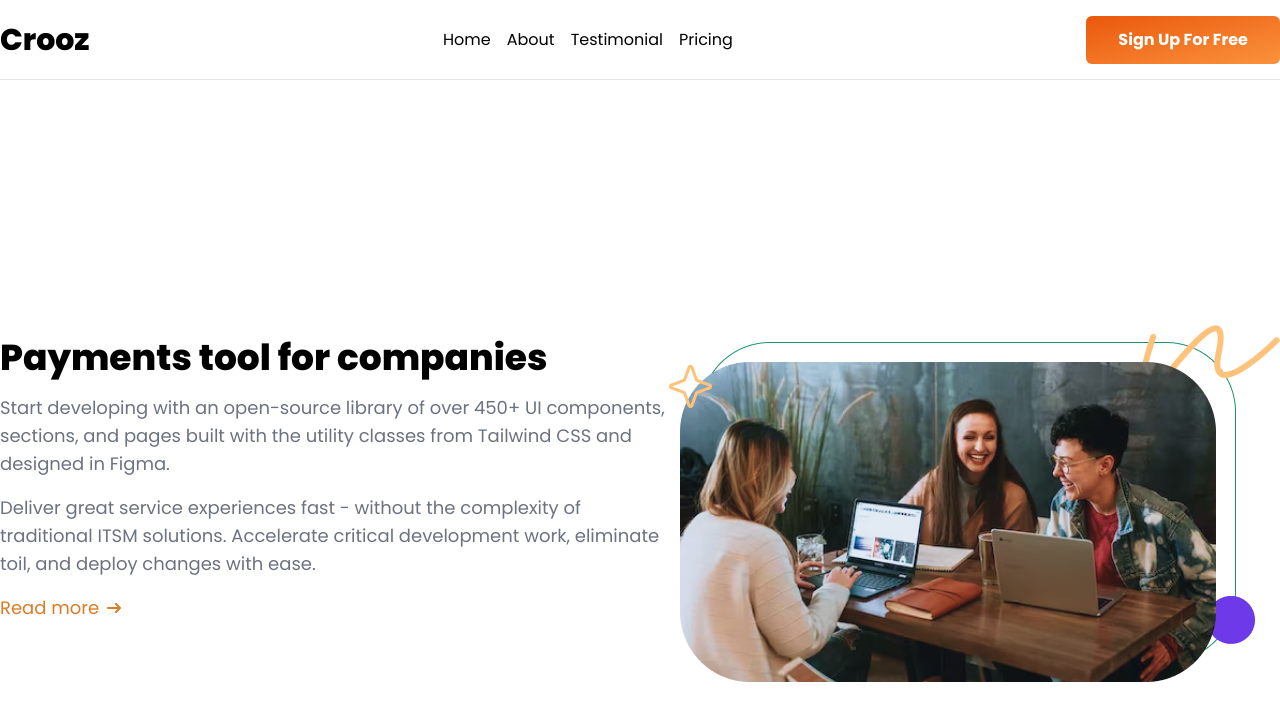
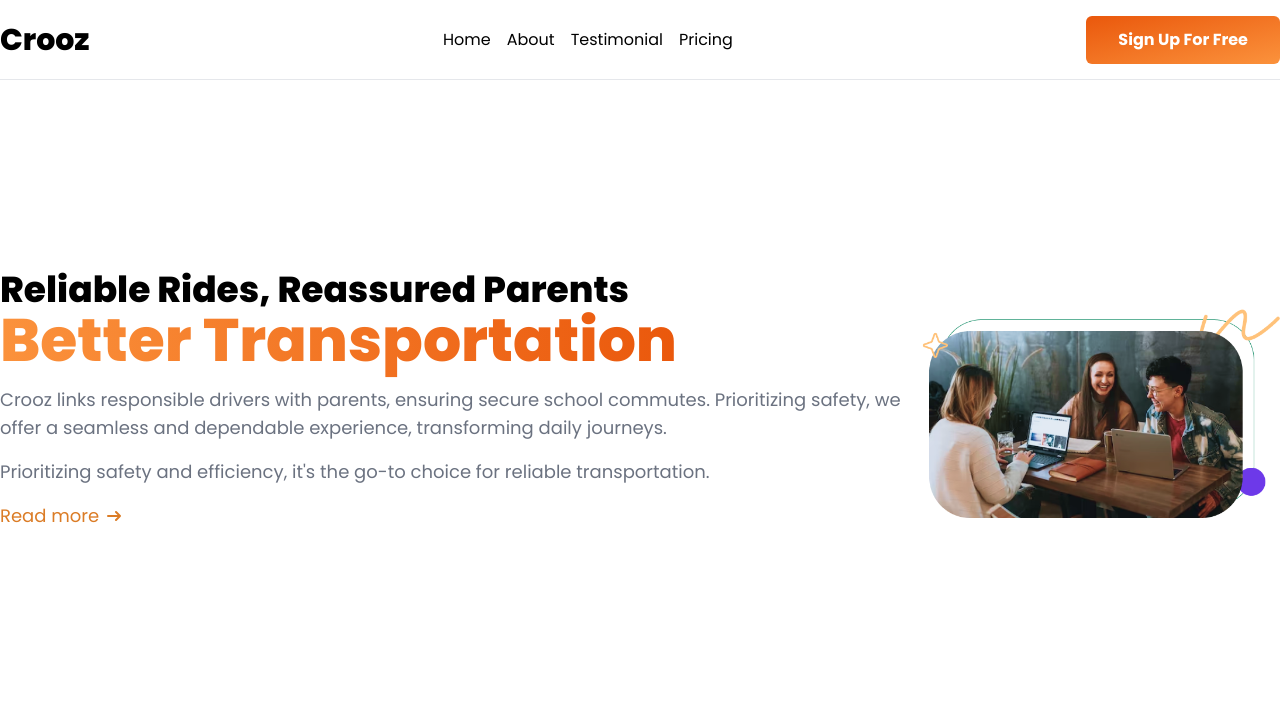
Before and after one commit to Manuel-heav/Crooz, a React (Vite) app: page / in a window 1280 px wide. Shown: the top 720 px of the page. Built offline with nearby package versions, Linux system fonts and the light colour scheme.

Commit message:
hero section

```diff
--- a/src/components/Header.jsx
+++ b/src/components/Header.jsx
@@ -8,7 +8,7 @@ const Header = () => {
     const handleClick = () => setToggle(!toggle)
 
   return (
-    <div className='w-full h-[80px] bg-white border-b'>
+    <div className='w-full h-[80px] bg-white border-b z-[4]'>
         <div className='md:max-w-[1480px] max-w-[600px] m-auto w-full h-full flex justify-between items-center md:px-0 px-4'>
 
             <Link to="/">
--- a/src/components/Hero.jsx
+++ b/src/components/Hero.jsx
@@ -3,11 +3,13 @@ import { cta } from '../assets'
 
 const Hero = () => {
   return (
-    <div className='md:max-w-[1480px] max-w-[600px] m-auto w-full h-screen flex justify-between items-center md:px-0'>
+      <div className='md:max-w-[1480px] max-w-[600px] m-auto w-full h-[80vh] flex flex-col md:flex-row justify-between items-center md:px-0'>
         <div>
-          <h2 className="text-4xl font-extrabold">Payments tool for companies</h2>
-          <p className="my-4 text-lg text-gray-500">Start developing with an open-source library of over 450+ UI components, sections, and pages built with the utility classes from Tailwind CSS and designed in Figma.</p>
-          <p className="mb-4 text-lg font-normal text-gray-500 dark:text-gray-400">Deliver great service experiences fast - without the complexity of traditional ITSM solutions. Accelerate critical development work, eliminate toil, and deploy changes with ease.</p>
+          <h2 className="text-4xl font-extrabold">Reliable Rides, Reassured Parents</h2>
+          <h1 class="mb-4 text-3xl font-extrabold text-gray-900 dark:text-white md:text-5xl lg:text-6xl"><span class="text-transparent bg-clip-text bg-gradient-to-r to-orange-600 from-orange-400">Better Transportation</span></h1>
+          <p className="my-4 text-lg text-gray-500">
+          Crooz links responsible drivers with parents, ensuring secure school commutes. Prioritizing safety, we offer a seamless and dependable experience, transforming daily journeys.</p>
+          <p className="mb-4 text-lg font-normal text-gray-500 dark:text-gray-400">Prioritizing safety and efficiency, it's the go-to choice for reliable transportation.</p>
           <a href="#" className="inline-flex items-center text-lg text-[#DB7C26] dark:text-[#DB7C26] hover:underline">
           Read more
           <svg className="w-3.5 h-3.5 ms-2 rtl:rotate-180" aria-hidden="true" xmlns="http://www.w3.org/2000/svg" fill="none" viewBox="0 0 14 10">
@@ -16,7 +18,10 @@ const Hero = () => {
           </a>
       </div>
 
-      <img src={cta} height={500} />
+      <div>
+        <img src={cta} className='w-[100%] h-[100%] relative z-[5]'/>
+
+      </div>
     </div>
   )
 }
--- a/src/index.css
+++ b/src/index.css
@@ -131,8 +131,8 @@
 }
 
 .pink__gradient {
-  background: linear-gradient(90deg, #f4c4f3 0%, #fc67fa 100%);
-  filter: blur(900px);
+  background: linear-gradient(180deg, orange 100%, orange 100%);
+  filter: blur(200px);
 }
 
 .white__gradient {
```
